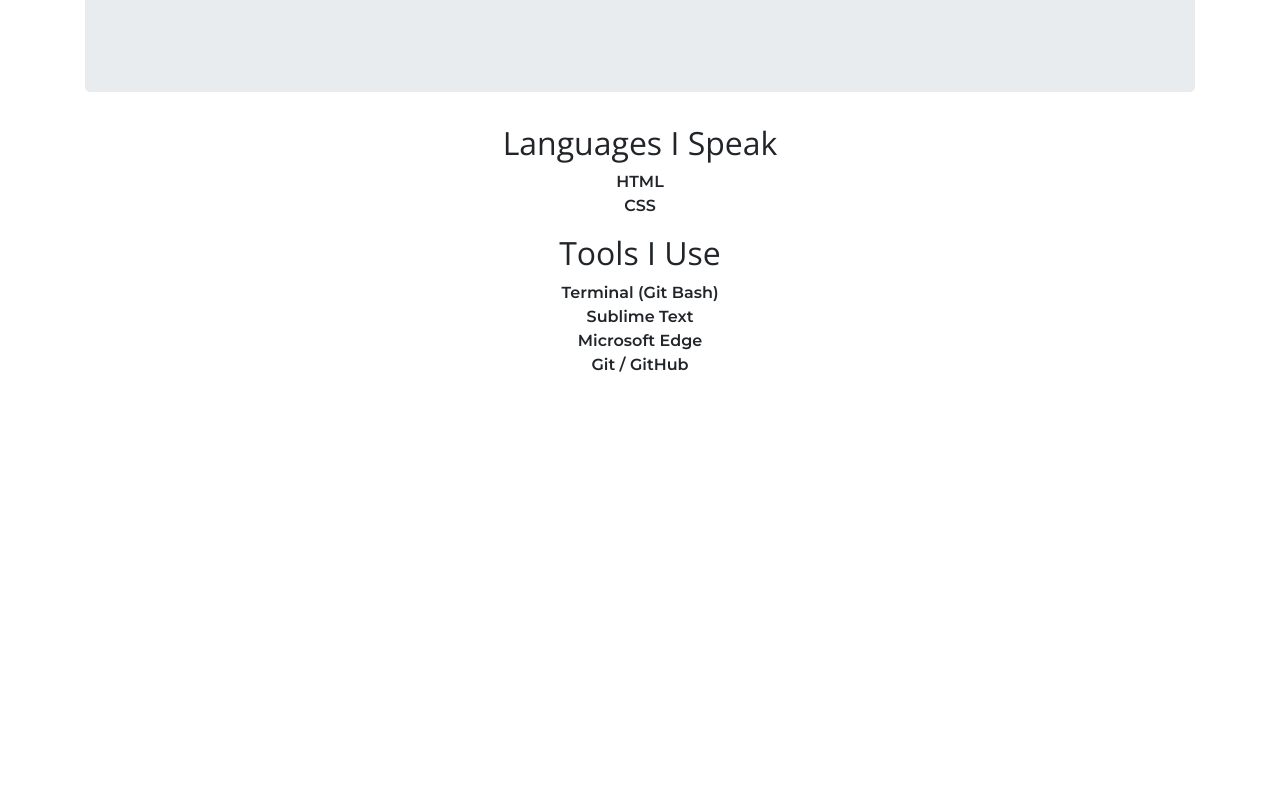
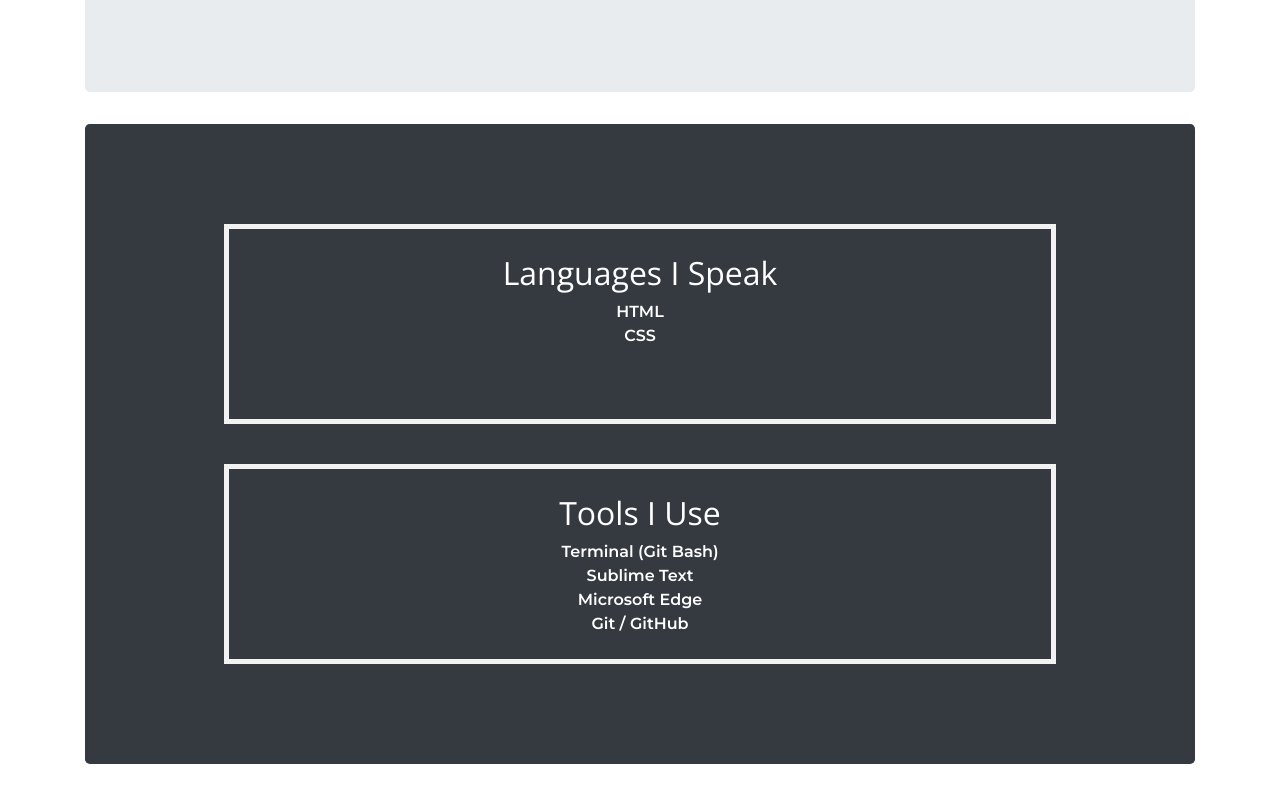
Before and after one commit to jrmgsnr/fcb-portfolio, a plain HTML site: page index.html in a window 1280 px wide. Shown: the part 620-1422 px from the top of the page. Before the commit the page ends 1013 px from the top, so only its background shows below. Drawn offline with nearby package versions, Linux system fonts and the light colour scheme.

Commit message:
Create a nice and clean layout for the gallery section

```diff
--- a/css/style.css
+++ b/css/style.css
@@ -2,7 +2,8 @@
 	font-family: 'Montserrat', sans-serif;
 }
 
-h1, h2 {
+h1,
+h2 {
 	font-family: 'Open Sans', sans-serif;
 
 }
@@ -17,10 +18,25 @@ ul {
 	padding: 0;
 }
 
-#landing {
+#landing,
+#gallery {
 	height:  80vh;
 	display: flex;
   	flex-direction: column;
   	justify-content: center;
   	align-items: center;
 }
+
+#gallery {
+	border-radius: 0.3rem;
+}
+
+.tools {
+	color: white;
+	/*Create a nice and clean section for tools*/
+	padding: 25px;
+	height: 200px;
+	border: 5px solid #f2f2f2;
+	margin: 20px;
+	width: 75%;
+}
--- a/index.html
+++ b/index.html
@@ -54,7 +54,7 @@
 			<h2>Web Developer Portfolio</h2>
 			<img src="images/Me.png">
 		</section>
-		<section id="gallery" class="text-center">
+		<section id="gallery" class="text-center bg-dark mb-5">
 			<div class="tools">
 				<h2>Languages I Speak</h2>
 				<ul>
```
